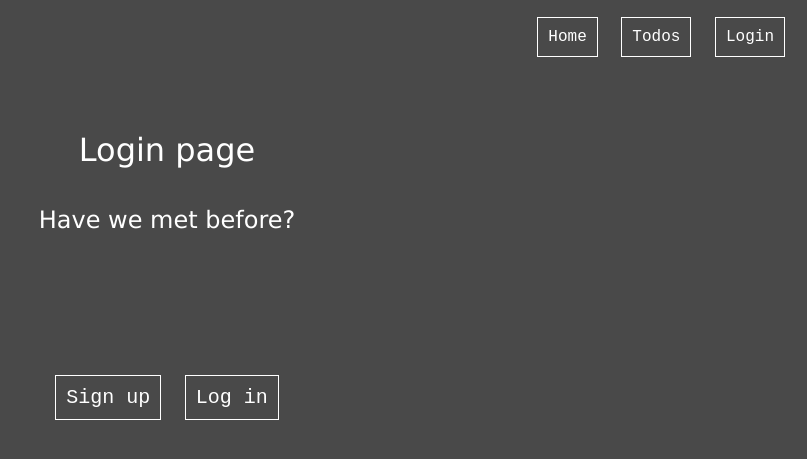
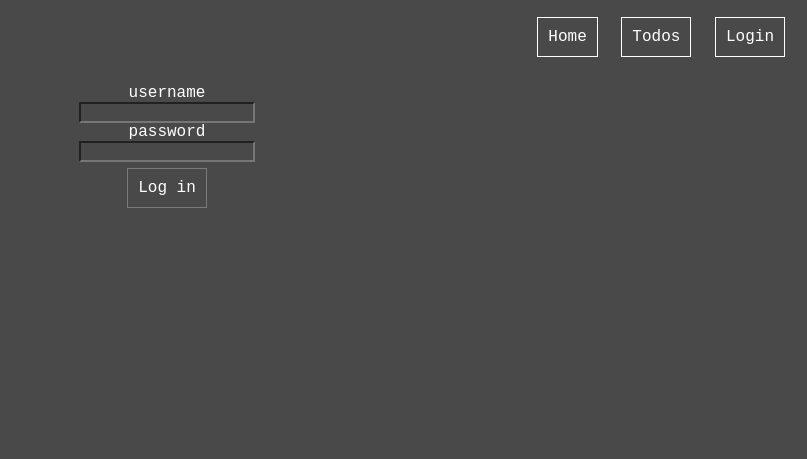
Before and after one commit to donnamagi/Pomodoro-app, a Flask app: page /login in a window 1280 px wide. Shown: the top 459 px of the page, without its empty margins (473-1280 px from the left). Run offline with Flask 2, Linux system fonts and the light colour scheme.

Commit message:
Renaming for new files

```diff
--- a/app/main_pages/routes.py
+++ b/app/main_pages/routes.py
@@ -11,9 +11,9 @@ blueprint = Blueprint('main_pages', __name__)
 def index():
     return render_template('index.html', title = 'Pomodoro app')
 
-@blueprint.route('/login', methods= ['GET', 'POST'])
-def login():
-    return render_template('login.html', title = 'Login')
+@blueprint.route('/user', methods= ['GET', 'POST'])
+def authentication():
+    return render_template('authentication.html', title = 'Sign in')
 
 @blueprint.route('/register', methods= ['GET', 'POST'])
 def register():
@@ -39,6 +39,22 @@ def register():
 
     return render_template('registration.html', form = form, title = 'Register')
 
+@blueprint.route('/login', methods= ['GET', 'POST'])
+def login():
+    form = LoginForm()
+
+    if form.validate_on_submit():
+
+        user = User.query.filter_by(username = form.username.data).first()
+
+        if user and user.check_password(form.password.data):
+            # login_user(user)
+            return redirect(url_for('main_pages.index'))
+        else:
+            flash('Register first')
+
+    return render_template('login_page.html', form = form, title = 'Login')
+
 # For future reference
 
 # @blueprint.route('/logout')
--- a/app/templates/base.html
+++ b/app/templates/base.html
@@ -13,7 +13,7 @@
     <div class="navbar">
             <a class = "nav-button" href="{{ url_for('main_pages.index') }}">Home</a>
             <a class = "nav-button" href="{{ url_for('pomodoro.todolist') }}">Todos</a>
-            <a class = "nav-button" href="{{ url_for('main_pages.login') }}">Login</a>
+            <a class = "nav-button" href="{{ url_for('main_pages.authentication') }}">Login</a>
     </div>
 
     <div class="container">
--- a/app/templates/login.html
+++ /dev/null
@@ -1,13 +0,0 @@
-{% extends 'base.html' %}
-{% block content %}
-
-<header>
-    <h1>Login page</h1>
-    <h2>Have we met before?</h2>
-    <div id="signup">
-        <button>Sign up</button>
-        <button>Log in</button>
-    </div>
-</header>
-
-{% endblock %}
```
